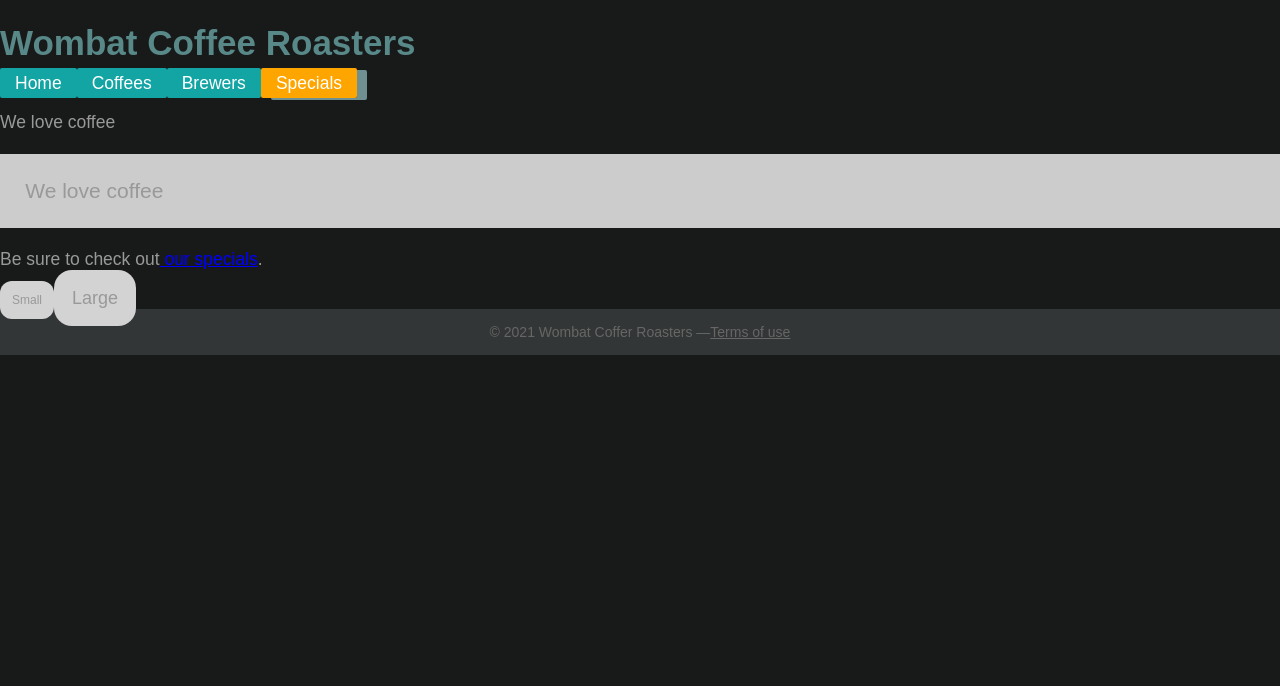
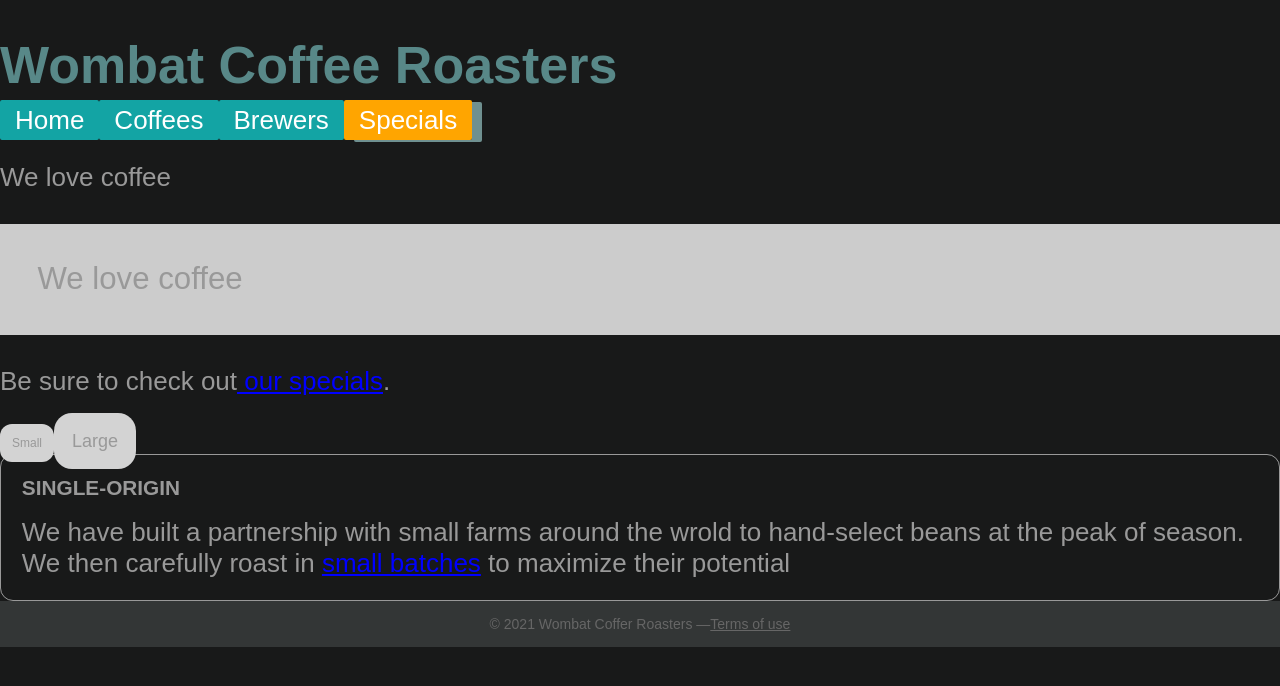
Before and after one commit to layer8games/css-in-depth, a React (Create React App) app: page / in a window 1280 px wide. Shown: the top 686 px of the page. Built offline with nearby package versions, Linux system fonts and the light colour scheme.

Commit message:
Working through chapter 2

```diff
--- a/src/App.css
+++ b/src/App.css
@@ -1,5 +1,5 @@
 :root {
-  font-size: 0.875em;
+  font-size: calc(0.5em + 1vw);
 }
 
 body {
@@ -73,3 +73,20 @@ a:link {
   padding: 1.2em;
   background-color: #ccc;
 }
+
+.panel {
+  padding: 1rem;
+  border-radius: 0.5em;
+  border: 1px solid #999;
+}
+
+.panel > h2 {
+  margin-top: 0;
+  font-size: 0.8em;
+  font-weight: bold;
+  text-transform: uppercase;
+}
+
+.panel .large {
+  font-size: 1.2rem;
+}
--- a/src/App.js
+++ b/src/App.js
@@ -26,6 +26,12 @@ function App() {
         </p>
         <span className="box box-small">Small</span>
         <span className="box box-large">Large</span>
+        <div className="panel large">
+          <h2>Single-Origin</h2>
+          <div className="panel-body">
+            We have built a partnership with small farms around the wrold to hand-select beans at the peak of season. We then carefully roast in <a href="/batch-size">small batches</a> to maximize their potential
+          </div>
+        </div>
       </main>
       <footer className="footer">
         &copy; 2021 Wombat Coffer Roasters &mdash;
```
